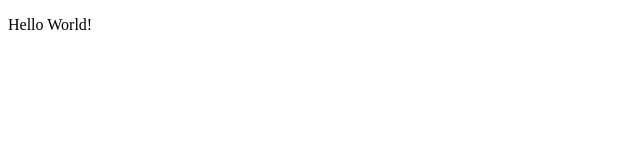
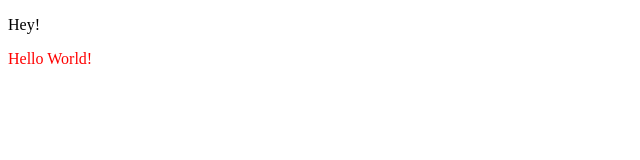
Before and after one commit to WinterIsCoding23/udemy-vue3, a Vue app in the folder section6/test-app/: page / in a window 1280 px wide. Shown: the top 160 px of the page, without its empty margins (0-640 px from the left). Built offline with nearby package versions, Linux system fonts and the light colour scheme.

Commit message:
add p in App & make style in Greeting scoped

```diff
--- a/section6/test-app/src/App.vue
+++ b/section6/test-app/src/App.vue
@@ -1,4 +1,7 @@
-<template><greeting></greeting></template>
+<template>
+  <p>Hey!</p>
+  <greeting></greeting>
+</template>
 
 <script>
 import Greeting from "@/Components/Greeting.vue";
--- a/section6/test-app/src/Components/Greeting.vue
+++ b/section6/test-app/src/Components/Greeting.vue
@@ -12,3 +12,9 @@ export default {
   },
 };
 </script>
+
+<style scoped>
+p {
+  color: red;
+}
+</style>
```
